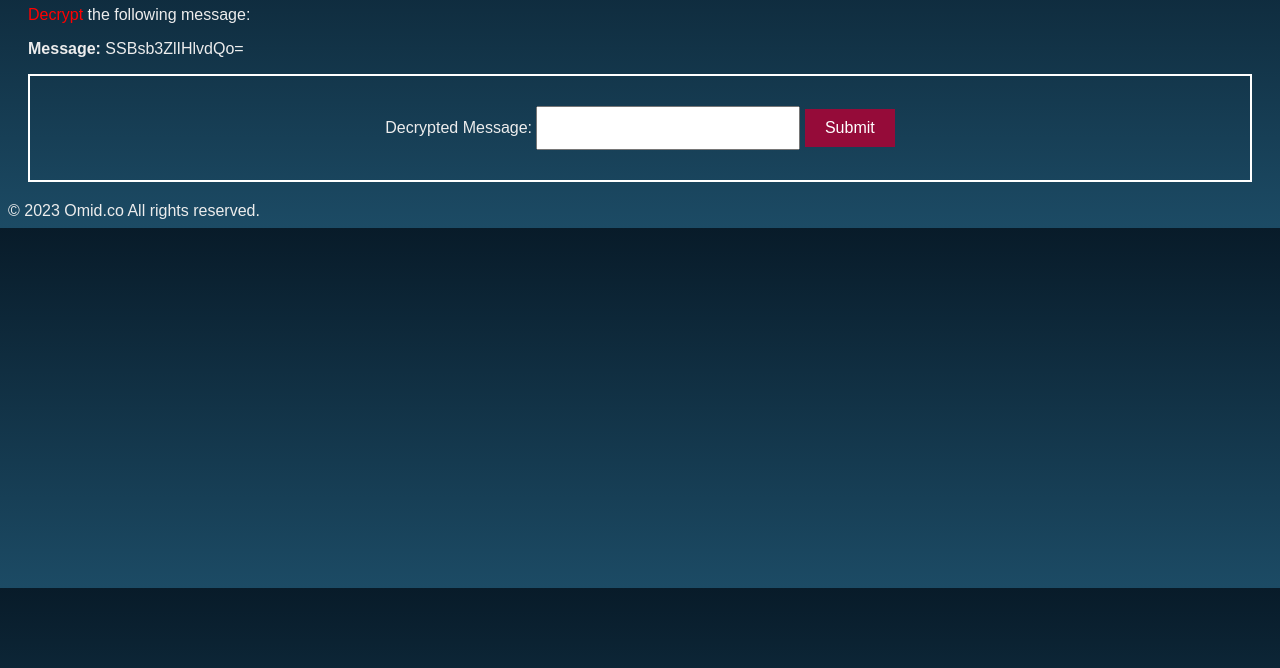
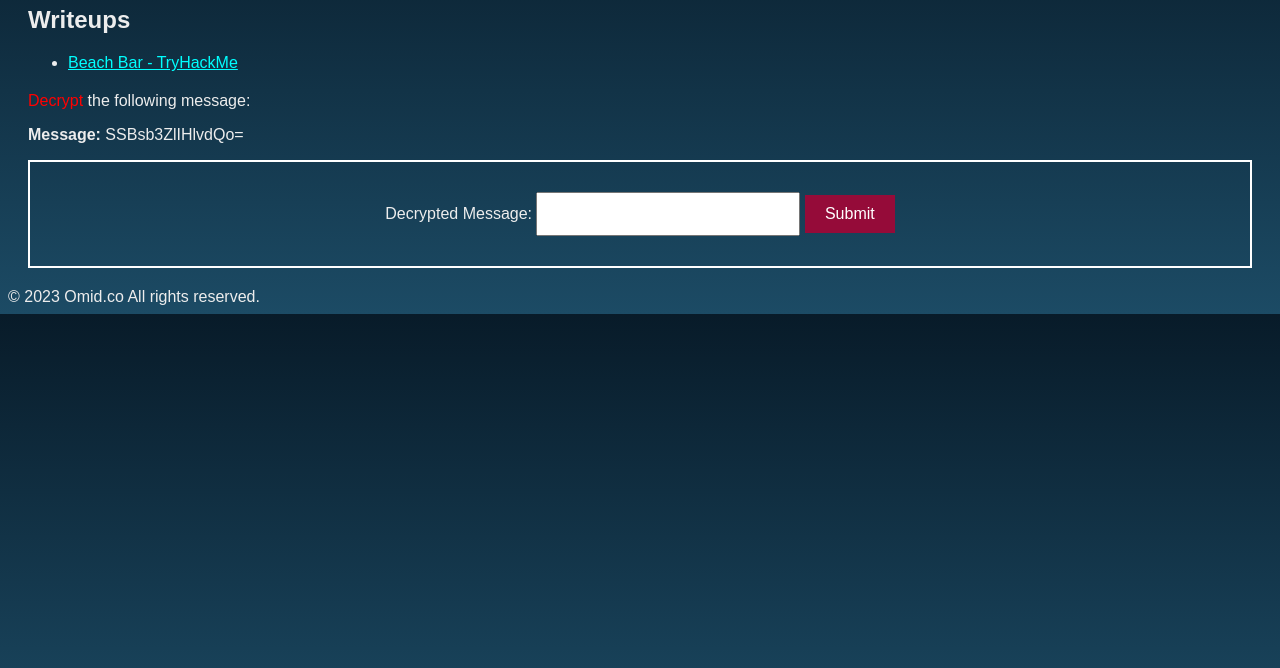
Before and after one commit to Omidcr77/ctf, a plain HTML site: page index.html in a window 1280 px wide. Shown: the part 132-800 px from the top of the page. Drawn offline with Linux system fonts and the light colour scheme.

Commit message:
Add Beach Bar TryHackMe writeup

```diff
--- a/index.html
+++ b/index.html
@@ -7,6 +7,12 @@
 <body>
   <h1>Cryptography CTF Challenge</h1>
   <h1>Created by Omid.co</h1>
+  <div id="writeups">
+    <h2>Writeups</h2>
+    <ul>
+      <li><a href="tryhackme/beach-bar.md">Beach Bar - TryHackMe</a></li>
+    </ul>
+  </div>
   <div id="question">
     <p><span class="Decrypt">Decrypt </span>the following message:</p>
     <p><strong>Message:</strong>  SSBsb3ZlIHlvdQo= </p>
--- a/style.css
+++ b/style.css
@@ -11,6 +11,14 @@ h1 {
 
 #question {
   margin: 20px;
+}
+
+#writeups {
+  margin: 20px;
+}
+
+#writeups a {
+  color: #00ffff;
 }
 
 form {
```
Also changed, not shown: 1 other file.
